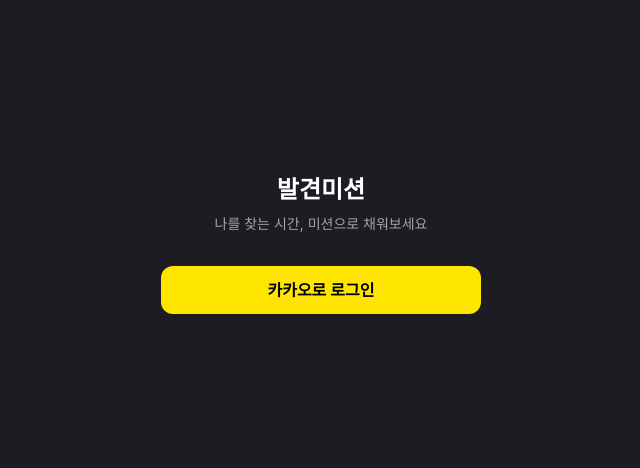
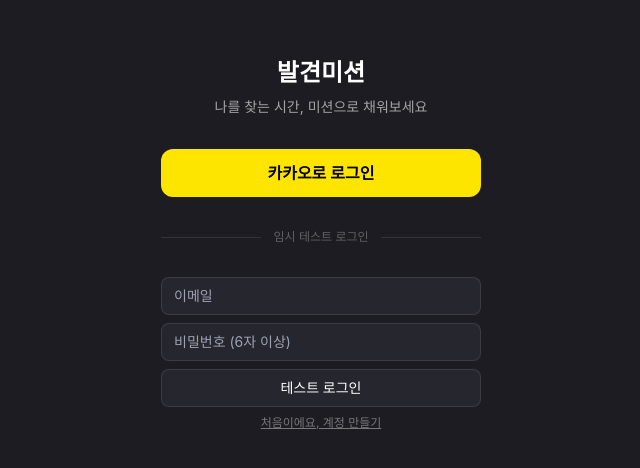
Before and after one commit to youthitdev/yv-mission, a React (Vite) app: page /login in a window 1280 px wide. Shown: the part 156-624 px from the top of the page, without its empty margins (319-959 px from the left). Built offline with nearby package versions, Linux system fonts and the light colour scheme; no server answers.

Commit message:
fix: RLS 무한 재귀 버그 수정 (is_admin 함수로 교체), 임시 이메일 로그인 추가

```diff
--- a/src/context/AuthContext.jsx
+++ b/src/context/AuthContext.jsx
@@ -47,6 +47,17 @@
     });
   };
 
+  // 임시 테스트용 이메일 로그인 (카카오 연동 전까지만 사용, 이후 제거 예정)
+  const signUpWithEmail = async (email, password) => {
+    const { error } = await supabase.auth.signUp({ email, password });
+    if (error) throw error;
+  };
+
+  const signInWithEmail = async (email, password) => {
+    const { error } = await supabase.auth.signInWithPassword({ email, password });
+    if (error) throw error;
+  };
+
   const logout = async () => {
     await supabase.auth.signOut();
   };
@@ -69,6 +80,8 @@
         profile,
         loading,
         loginWithKakao,
+        signUpWithEmail,
+        signInWithEmail,
         logout,
         refreshProfile,
         isAdmin: !!profile?.is_admin,
--- a/src/pages/LoginPage.jsx
+++ b/src/pages/LoginPage.jsx
@@ -1,7 +1,32 @@
+import { useState } from 'react';
 import { useAuth } from '../context/AuthContext';
 
 export default function LoginPage() {
-  const { loginWithKakao } = useAuth();
+  const { loginWithKakao, signInWithEmail, signUpWithEmail } = useAuth();
+  const [email, setEmail] = useState('');
+  const [password, setPassword] = useState('');
+  const [mode, setMode] = useState('signin'); // 'signin' | 'signup'
+  const [busy, setBusy] = useState(false);
+  const [message, setMessage] = useState('');
+
+  const handleSubmit = async (e) => {
+    e.preventDefault();
+    setBusy(true);
+    setMessage('');
+    try {
+      if (mode === 'signup') {
+        await signUpWithEmail(email, password);
+        setMessage('가입 완료! 이제 로그인해주세요. (이메일 인증이 꺼져있으면 바로 로그인 가능)');
+        setMode('signin');
+      } else {
+        await signInWithEmail(email, password);
+      }
+    } catch (err) {
+      setMessage(err.message || '오류가 발생했습니다.');
+    } finally {
+      setBusy(false);
+    }
+  };
 
   return (
     <div className="min-h-screen flex flex-col items-center justify-center gap-8 px-6">
@@ -15,6 +40,47 @@
       >
         <span>카카오로 로그인</span>
       </button>
+
+      <div className="w-full max-w-xs flex items-center gap-3 text-white/30 text-xs">
+        <div className="flex-1 h-px bg-white/10" />
+        임시 테스트 로그인
+        <div className="flex-1 h-px bg-white/10" />
+      </div>
+
+      <form onSubmit={handleSubmit} className="w-full max-w-xs flex flex-col gap-2">
+        <input
+          type="email"
+          placeholder="이메일"
+          value={email}
+          onChange={(e) => setEmail(e.target.value)}
+          className="bg-mission-card rounded-lg px-3 py-2 border border-white/10 text-sm"
+          required
+        />
+        <input
+          type="password"
+          placeholder="비밀번호 (6자 이상)"
+          value={password}
+          onChange={(e) => setPassword(e.target.value)}
+          className="bg-mission-card rounded-lg px-3 py-2 border border-white/10 text-sm"
+          minLength={6}
+          required
+        />
+        <button
+          type="submit"
+          disabled={busy}
+          className="py-2 rounded-lg bg-mission-card border border-white/10 text-sm font-medium disabled:opacity-50"
+        >
+          {mode === 'signup' ? (busy ? '가입 중...' : '테스트 계정 만들기') : busy ? '로그인 중...' : '테스트 로그인'}
+        </button>
+        <button
+          type="button"
+          onClick={() => setMode(mode === 'signup' ? 'signin' : 'signup')}
+          className="text-xs text-white/40 underline"
+        >
+          {mode === 'signup' ? '이미 계정이 있어요' : '처음이에요, 계정 만들기'}
+        </button>
+        {message && <p className="text-xs text-white/60 text-center mt-1">{message}</p>}
+      </form>
     </div>
   );
 }
```
Also changed, not shown: 1 other file (tests, documents, lock files or other folders).
